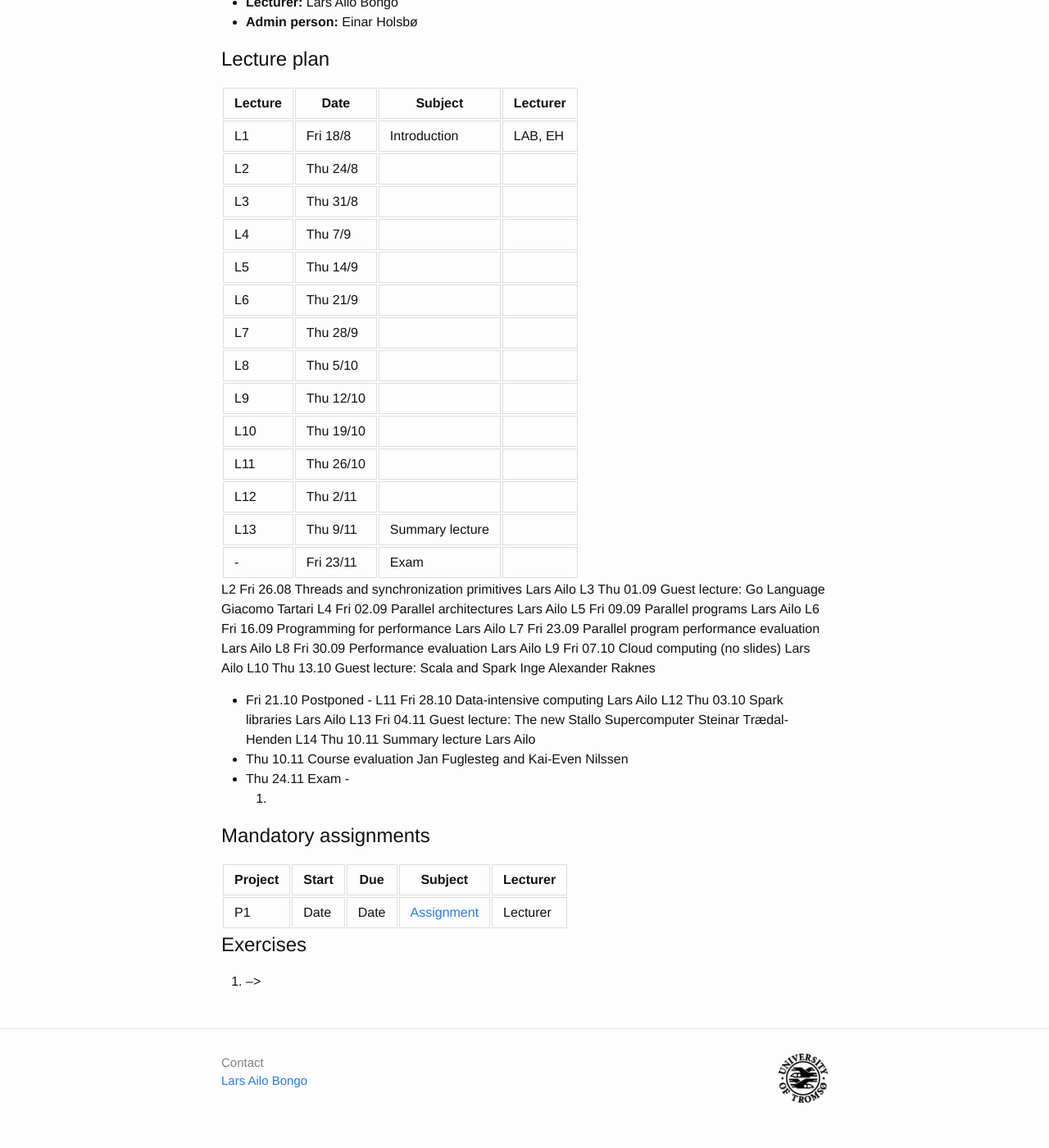
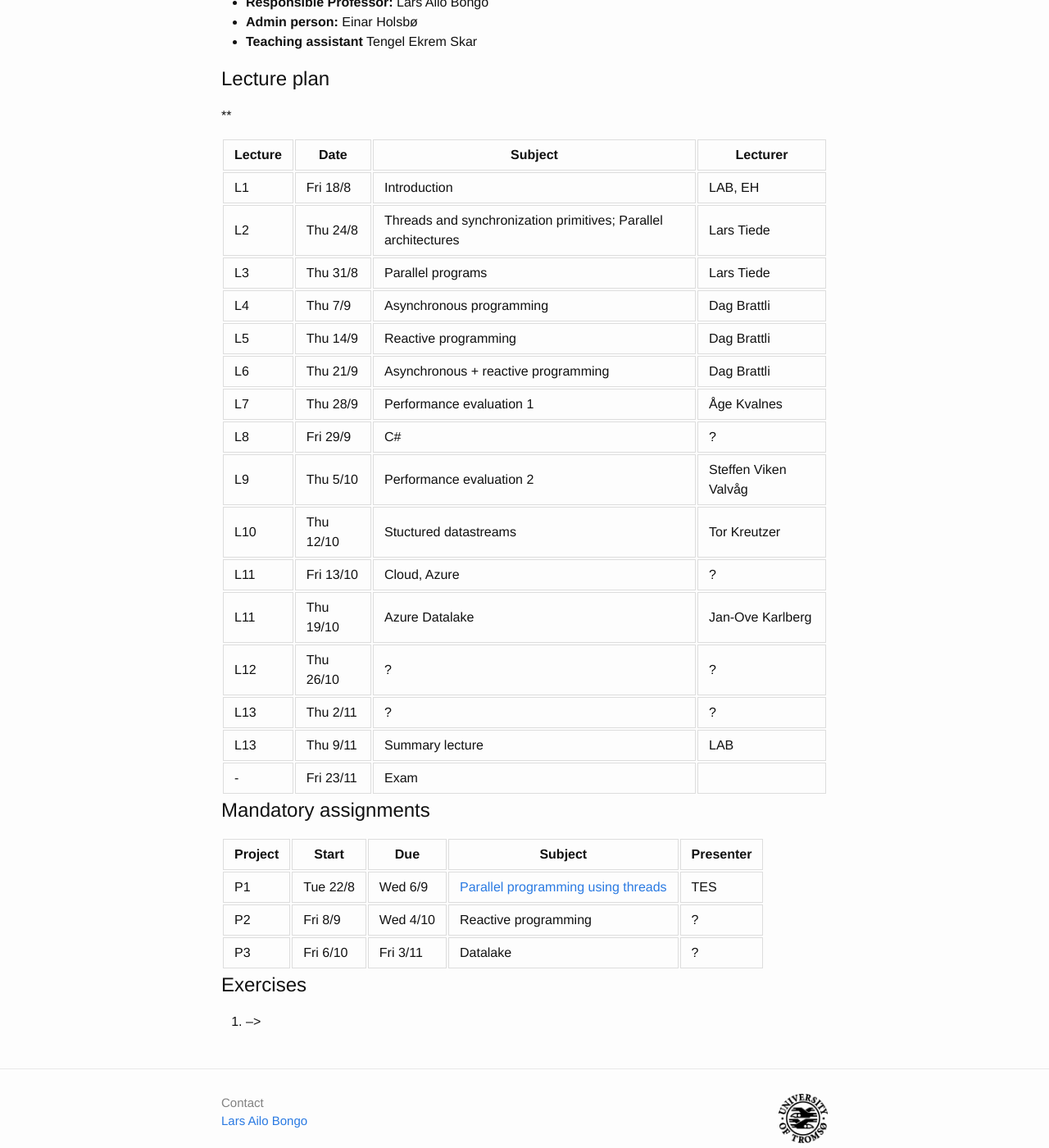
Before and after one commit to inf-2202-f17/inf-2202-f17.github.io, a Jekyll site: the page built from index.md, in a window 1280 px wide and 1400 px high, scrolled down 540 px. Shown: the whole window at 82% size. Built offline with Jekyll 4.4.1, drawn with Linux system fonts in a browser that asks for light colours; our own code applies the rules of GitHub Pages for plain Markdown files.

Commit message:
Initial lecture plan

```diff
--- a/index.md
+++ b/index.md
@@ -14,51 +14,41 @@ We have the following rooms and hours:
 
 ## Staff
 
-* **Lecturer:** Lars Ailo Bongo
+* **Responsible Professor:** Lars Ailo Bongo
 * **Admin person:** Einar Holsbø
+* **Teaching assistant** Tengel Ekrem Skar
 
 ## Lecture plan
+
+**
 
 | Lecture | Date      | Subject                                       | Lecturer  |
 |---------|-----------|-----------------------------------------------|-----------|
 | L1      | Fri 18/8  | Introduction                                  | LAB, EH   |
-| L2      | Thu 24/8
-| L3      | Thu 31/8
-| L4      | Thu 7/9
-| L5      | Thu 14/9
-| L6      | Thu 21/9
-| L7      | Thu 28/9
-| L8      | Thu 5/10
-| L9      | Thu 12/10
-| L10     | Thu 19/10
-| L11     | Thu 26/10
-| L12     | Thu 2/11
-| L13     | Thu 9/11  | Summary lecture                               |
+| L2      | Thu 24/8  | Threads and synchronization primitives; Parallel architectures  | Lars Tiede |
+| L3      | Thu 31/8  | Parallel programs                             | Lars Tiede |
+| L4      | Thu 7/9   | Asynchronous programming                      | Dag Brattli |
+| L5      | Thu 14/9  | Reactive programming                          | Dag Brattli |
+| L6      | Thu 21/9  | Asynchronous + reactive programming           | Dag Brattli |
+| L7      | Thu 28/9  | Performance evaluation 1                      | Åge Kvalnes |
+| L8      | Fri 29/9  | C#                                            | ?           |
+| L9      | Thu 5/10  | Performance evaluation 2                      | Steffen Viken Valvåg |
+| L10     | Thu 12/10 | Stuctured datastreams                         | Tor Kreutzer |
+| L11     | Fri 13/10 | Cloud, Azure                                  | ?           |
+| L11     | Thu 19/10 | Azure Datalake                                | Jan-Ove Karlberg |
+| L12     | Thu 26/10 | ?                                             | ?         |
+| L13     | Thu 2/11  | ?                                             | ?         |
+| L13     | Thu 9/11  | Summary lecture                               | LAB       |
 | -       | Fri 23/11 | Exam                                          |           |
 
-L2 	Fri 26.08 	Threads and synchronization primitives 	Lars Ailo
-L3 	Thu 01.09 	Guest lecture: Go Language 	Giacomo Tartari
-L4 	Fri 02.09 	Parallel architectures 	Lars Ailo
-L5 	Fri 09.09 	Parallel programs 	Lars Ailo
-L6 	Fri 16.09 	Programming for performance 	Lars Ailo
-L7 	Fri 23.09 	Parallel program performance evaluation 	Lars Ailo
-L8 	Fri 30.09 	Performance evaluation 	Lars Ailo
-L9 	Fri 07.10 	Cloud computing (no slides) 	Lars Ailo
-L10 	Thu 13.10 	Guest lecture: Scala and Spark 	Inge Alexander Raknes
-- 	Fri 21.10 	Postponed 	-
-L11 	Fri 28.10 	Data-intensive computing 	Lars Ailo
-L12 	Thu 03.10 	Spark libraries 	Lars Ailo
-L13 	Fri 04.11 	Guest lecture: The new Stallo Supercomputer 	Steinar Trædal-Henden
-L14 	Thu 10.11 	Summary lecture 	Lars Ailo
-- 	Thu 10.11 	Course evaluation 	Jan Fuglesteg and Kai-Even Nilssen
-- 	Thu 24.11 	Exam 	-
-1.
 
 ## Mandatory assignments
 
-| Project |	Start      | Due     | Subject | Lecturer |
-|---------|------------|---------|----------|---------|
-| P1 	    | Date       | Date     | [Assignment](URL) | Lecturer
+| Project |	Start      | Due      | Subject  | Presenter |
+|---------|------------|----------|----------|---------|
+| P1 	    | Tue 22/8   | Wed 6/9  | [Parallel programming using threads](URL) | TES |
+| P2      | Fri 8/9    | Wed 4/10 | Reactive programming | ? |
+| P3      | Fri 6/10   | Fri 3/11 | Datalake | ? |
 
 
 
```
